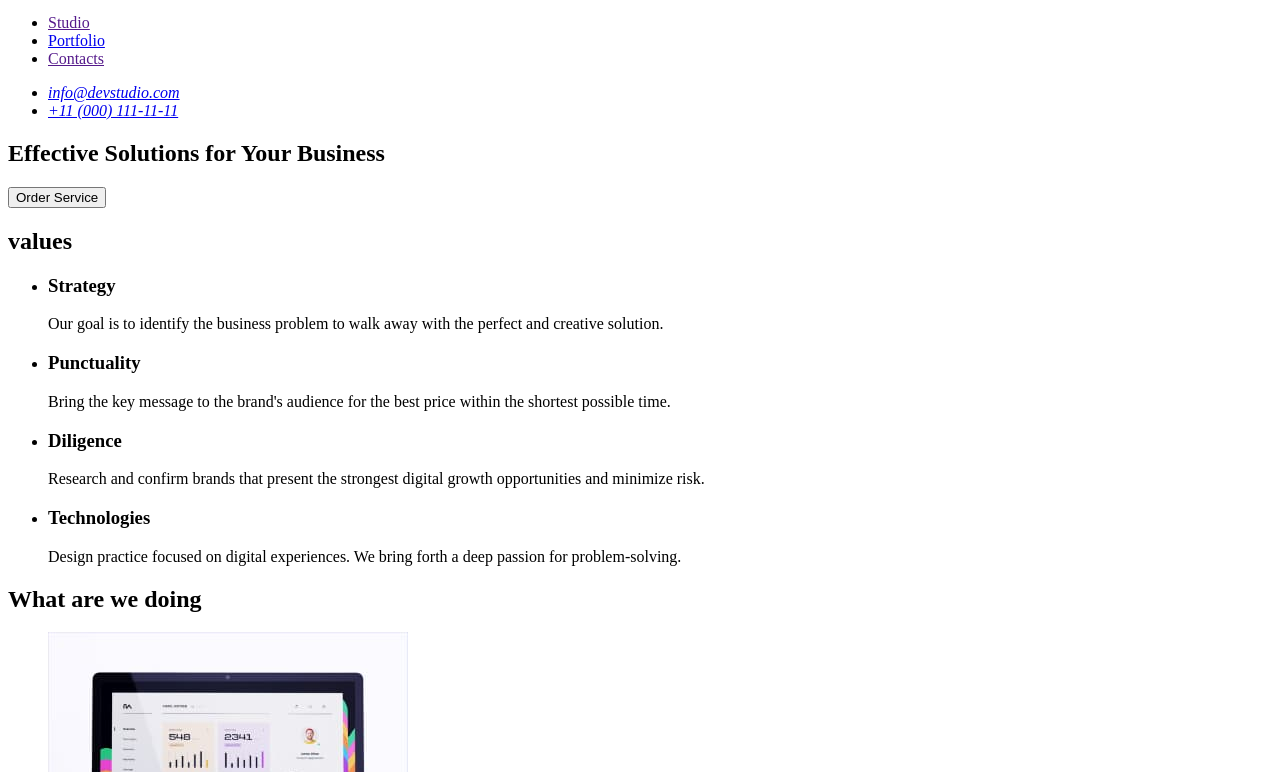
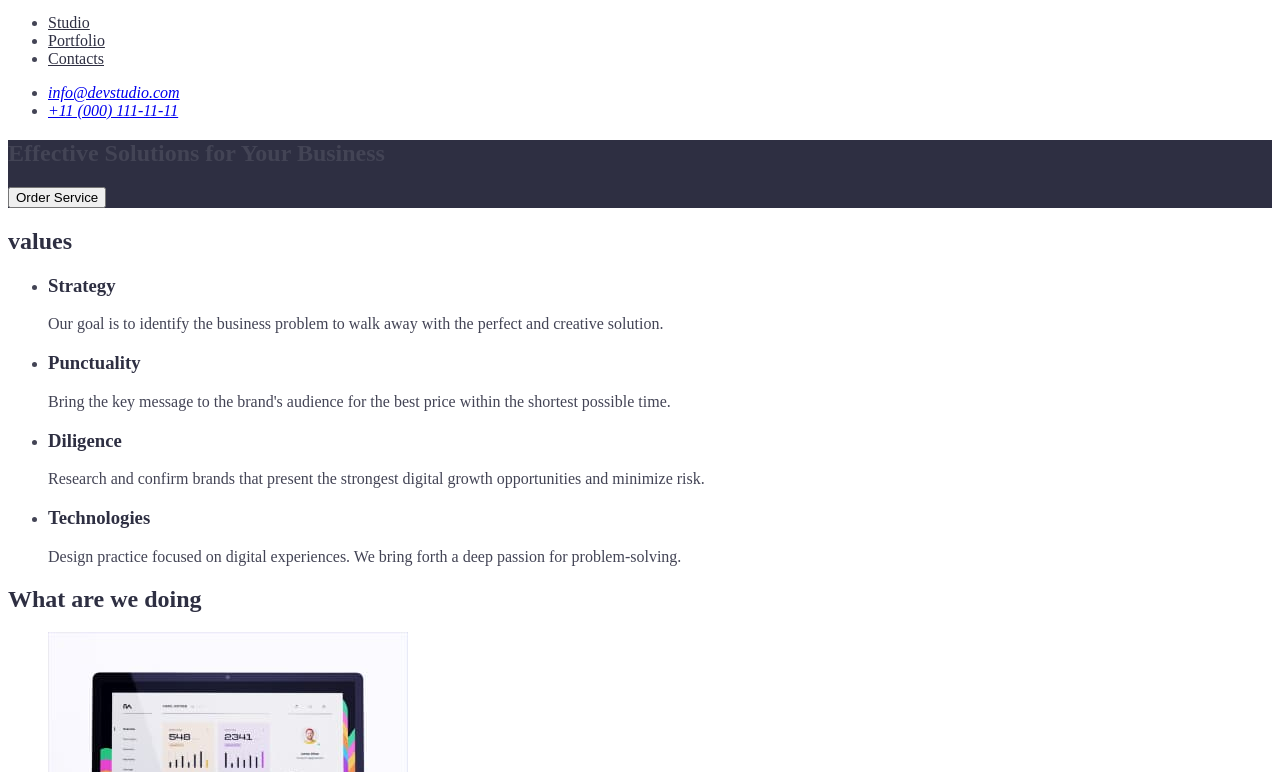
Before and after one commit to InnaShved/goit-markup-hw-02, a plain HTML site: page index.html in a window 1280 px wide. Shown: the part 28-800 px from the top of the page. Drawn offline with Linux system fonts and the light colour scheme.

Commit message:
var() colors added

```diff
--- a/css/styles.css
+++ b/css/styles.css
@@ -1,3 +1,38 @@
+:root{
+    --primary-text-color:#434455;
+    --primary-title-color: #2E2F42;
+    --primary-background-color: #fff;
+    --second-background-color: #F4F4FD;
+    --accent-color:#4D5AE5;
+}
 body{
-    /* background-color: rgb(157, 157, 222); */
+    background-color: #fff;
+    color: #434455;
 }
+/* main title color 2E2F42*/
+/* main text color #434455*/
+/* second background color  #F4F4FD*/
+/* accent color (hover/focus)  #4D5AE5*/
+
+/* ------------header styles--------------- */
+.site-nav .link{
+    color: #2E2F42;
+}
+.site-nav .link:hover,
+.site-nav .link:focus{
+    color:var(--accent-color);
+}
+/* --------------main part styles---------- */
+.section-title{
+
+    color: var(--primary-title-color);
+}
+.title {
+    color:var(--primary-title-color);
+}
+/* hero section */
+.hero {
+    background-color: #2E2F42;;
+}
+
+/*------teammembers section------------- */
--- a/index.html
+++ b/index.html
@@ -13,14 +13,14 @@
             <!-- logo and navigation-->
             <a href="./index.html" class="logo">WebStudio</a>
             <!-- links -->
-            <ul>
-                <li><a href="">Studio</a></li>
-                <li><a href="./portfolio.html">Portfolio</a></li>
-                <li><a href="">Contacts</a></li>
+            <ul class="site-nav list">
+                <li><a href="" class="link">Studio</a></li>
+                <li><a href="./portfolio.html" class="link">Portfolio</a></li>
+                <li><a href="" class="link">Contacts</a></li>
             </ul>
         </nav>
         <address>
-            <ul>
+            <ul class="auth-nav list">
                 <li><a href="mailto:info@devstudio.com">info@devstudio.com</a></li>
                 <li><a href="tel:+110001111111">+11 (000) 111-11-11</a></li>
             </ul>
@@ -28,41 +28,41 @@
     </header>
     <main>
         <!-- h1 and order option -->
-        <section>
-           <h1>Effective Solutions for Your Business</h1>
+        <section class="hero">
+           <h1 class="hero-title">Effective Solutions for Your Business</h1>
            <button type="button">Order Service</button>
         </section>
         <!-- values and advantages of the company -->
-        <section>
+        <section class="section">
             <!-- h2 will be hidden with css -->
-            <h2>values</h2>
-            <ul>
+            <h2 class="section-title">values</h2>
+            <ul class="advantages-list">
                 <li>
-                    <h3>Strategy</h3>
+                    <h3 class="title">Strategy</h3>
                     <p>Our goal is to identify the business problem to walk away with the perfect and creative solution.</p>
                 </li>
 
                 <li>
-                    <h3>Punctuality</h3>
+                    <h3 class="title">Punctuality</h3>
                     <p>Bring the key message to the brand's audience for the best price within the shortest possible time.</p>
                 </li>
 
                 <li>
-                    <h3>Diligence</h3>
+                    <h3 class="title">Diligence</h3>
                     <p>Research and confirm brands that present the strongest digital growth opportunities and minimize risk.</p>
                 </li>
 
                 <li>
-                    <h3>Technologies</h3>
+                    <h3 class="title">Technologies</h3>
                     <p>Design practice focused on digital experiences. We bring forth a deep passion for problem-solving.</p>
                 </li>
 
             </ul>
         </section>
         <!-- examples of services -->
-        <section>
-            <h2>What are we doing</h2>
-            <ul>
+        <section class="section">
+            <h2 class="section-title">What are we doing</h2>
+            <ul class="service-list">
                 <li>
                     <img src="./images/wawd1.jpg" alt="desktop app image" width="360">
                 </li>
@@ -75,27 +75,27 @@
             </ul>
         </section>
         <!-- teammembers -->
-        <section>
-            <h2>Our Team</h2>
-            <ul>
+        <section class="section">
+            <h2 class="section-title">Our Team</h2>
+            <ul class="team-list">
                 <li>
                     <img src="./images/team1.jpg" alt="teammember" width="264">
-                    <h3>Mark Guerrero</h3>
+                    <h3 class="title">Mark Guerrero</h3>
                     <p>Product Designer</p>
                 </li>
                 <li>
                     <img src="./images/team2.jpg" alt="teammember" width="264">
-                    <h3>Tom Ford</h3>
+                    <h3 class="title">Tom Ford</h3>
                     <p>Frontend Developer</p>
                 </li>
                 <li>
                     <img src="./images/team3.jpg" alt="teammember" width="264">
-                    <h3>Camila Garcia</h3>
+                    <h3 class="title">Camila Garcia</h3>
                     <p>Marketing</p>
                 </li>
                 <li>
                     <img src="./images/team4.jpg" alt="teammember" width="264">
-                    <h3>Daniel Wilson</h3>
+                    <h3 class="title">Daniel Wilson</h3>
                     <p>UI Designer</p>
                 </li>
             </ul>
```
Also changed, not shown: portfolio.html (+4 -4 lines).
